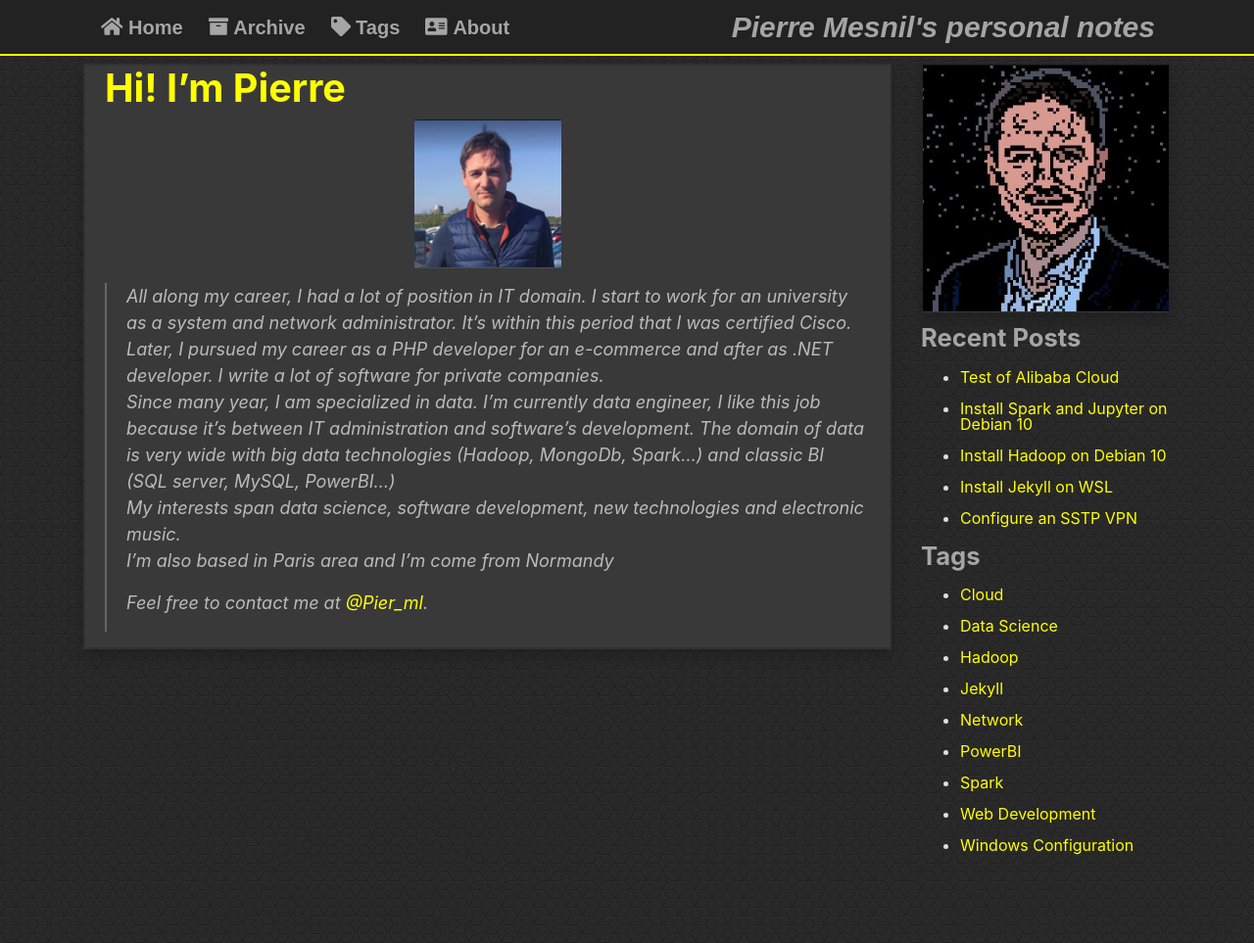
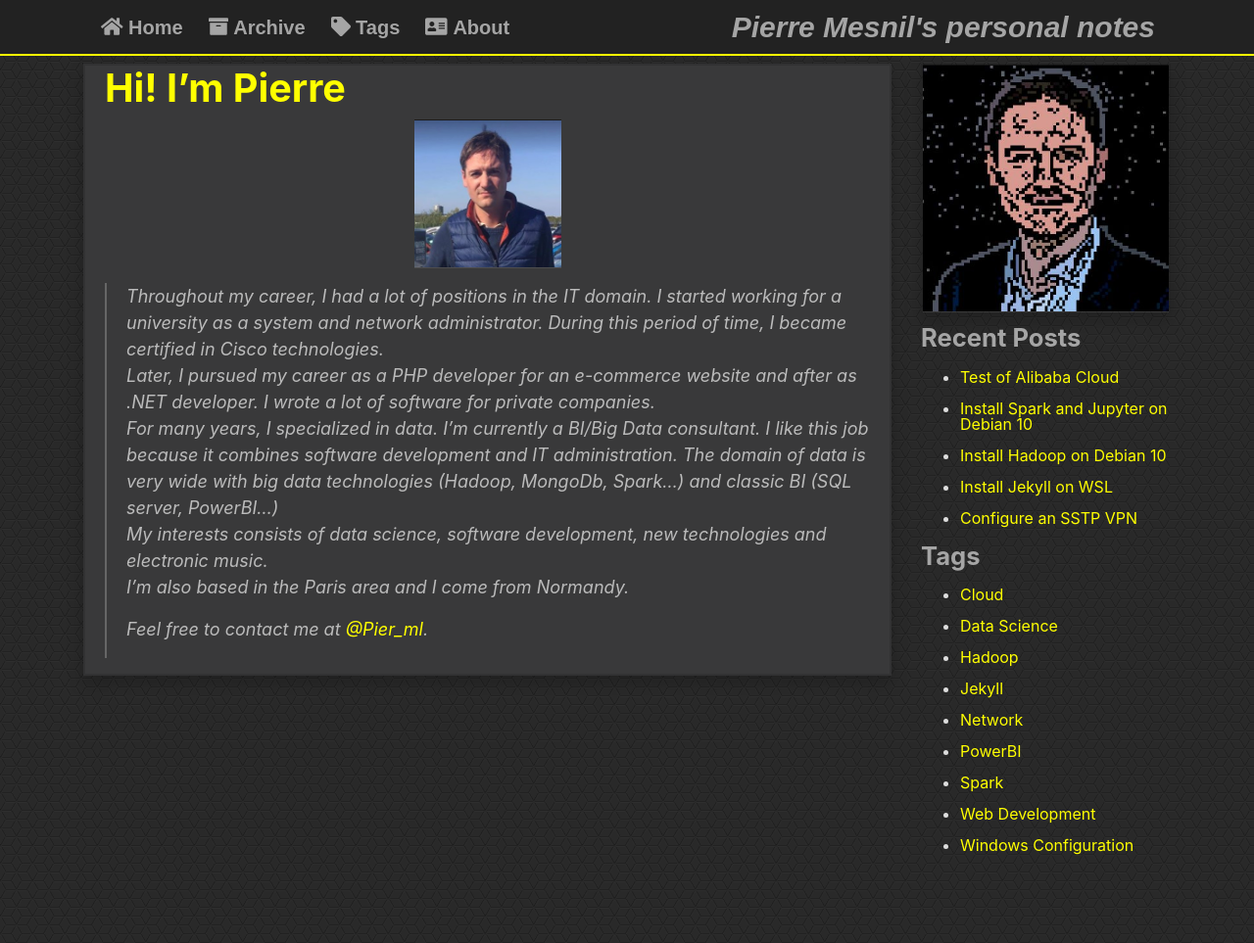
Before and after one commit to pierml/pierml.github.io, a Jekyll site: the page built from about.md, in a window 1280 px wide and 1067 px high, cut to the strip 0-963 px from the top of the window. Shown: the whole strip at 98% size. Built offline with Jekyll 4.4.1, drawn with Linux system fonts in a browser that asks for light colours.

Commit message:
Update to jekyll 4

```diff
--- a/Gemfile
+++ b/Gemfile
@@ -8,7 +8,7 @@
 #
 # This will help ensure the proper Jekyll version is running.
 # Happy Jekylling!
-gem "jekyll", "~> 3.8.5"
+gem "jekyll", "~> 4.1.1"
 
 # This is the default theme for new Jekyll sites. You may change this to anything you like.
 gem "minima", "~> 2.0"
--- a/about.md
+++ b/about.md
@@ -8,10 +8,10 @@
 
 ![Pierre Mesnil]({{ 'assets/images/profil.jpg' | relative_url }}){: height: 100px }
 
->All along my career, I had a lot of position in IT domain. I start to work for an university as a system and network administrator. It's within this period that I was certified Cisco.
->Later, I pursued my career as a PHP developer for an e-commerce and after as .NET developer. I write a lot of software for private companies.
->Since many year, I am specialized in data. I'm currently data engineer, I like this job because it's between IT administration and software's development. The domain of data is very wide with big data technologies (Hadoop, MongoDb, Spark...) and classic BI (SQL server, MySQL, PowerBI...)
->My interests span data science, software development, new technologies and electronic music.
->I'm also based in Paris area and I'm come from Normandy
+>Throughout my career, I had a lot of positions in the IT domain. I started working for a university as a system and network administrator. During this period of time, I became certified in Cisco technologies.
+>Later, I pursued my career as a PHP developer for an e-commerce website and after as .NET developer. I wrote a lot of software for private companies.
+>For many years, I specialized in data. I’m currently a BI/Big Data consultant. I like this job because it combines software development and IT administration. The domain of data is very wide with big data technologies (Hadoop, MongoDb, Spark…) and classic BI (SQL server, PowerBI…)
+>My interests consists of data science, software development, new technologies and electronic music.
+>I'm also based in the Paris area and I come from Normandy.
 >
 >Feel free to contact me at [@Pier_ml](https://twitter.com/{{ site.social.twitter }}){:target="_blank"}.
```
Also changed, not shown: Gemfile.lock, 1 other file.
